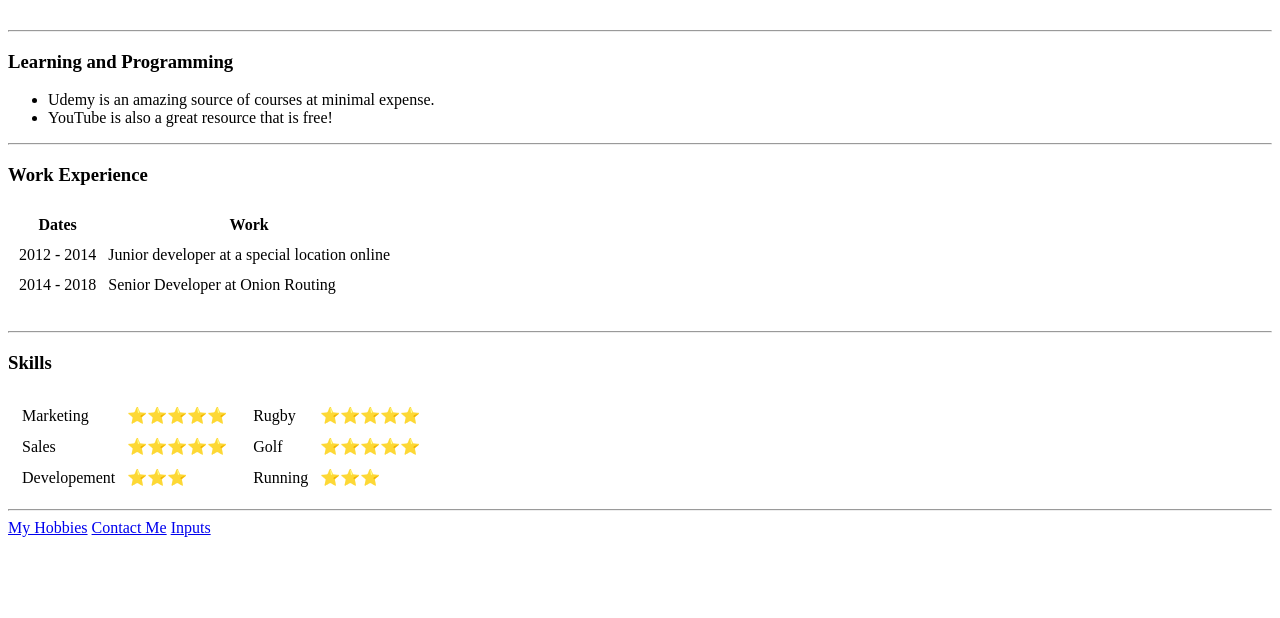
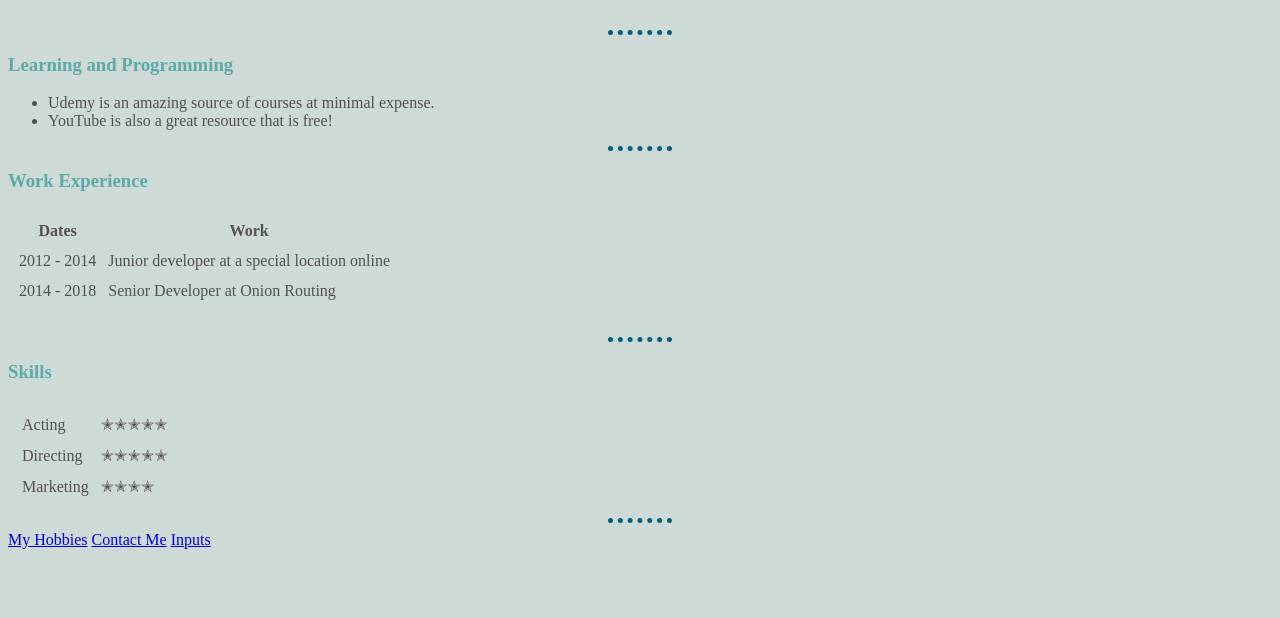
Before and after one commit to Paulwurk/project1, a plain HTML site: page index.html in a window 1280 px wide. Shown: the part 182-800 px from the top of the page. Drawn offline with Linux system fonts and the light colour scheme.

Commit message:
Update 3 - CSS improvements

```diff
--- /dev/null
+++ b/CSS/styles.css
@@ -0,0 +1,20 @@
+body {
+  background-color: #cedad5;
+  color: rgb(83, 81, 81);
+}
+
+hr {
+  border-style: none;
+  border-top: dotted;
+  border-color: #085e7d;
+  width: 5%;
+  border-width: 5px;
+}
+
+h1 {
+  color: #008e89;
+}
+
+h3 {
+  color: #5caaa7;
+}
--- a/index.html
+++ b/index.html
@@ -3,6 +3,8 @@
   <head>
     <meta charset="utf-8" />
     <title>My Personal Site</title>
+    <link rel="stylesheet" href="css/styles.css">
+
   </head>
   <body>
     <table cellspacing="20">
@@ -56,34 +58,16 @@
           <table cellspacing="10">
             <tbody>
               <tr>
-                <td>Marketing</td>
-                <td>⭐️⭐️⭐️⭐️⭐️</td>
+                <td>Acting</td>
+                <td>✭✭✭✭✭</td>
               </tr>
               <tr>
-                <td>Sales</td>
-                <td>⭐️⭐️⭐️⭐️⭐️</td>
+                <td>Directing</td>
+                <td>✭✭✭✭✭</td>
               </tr>
               <tr>
-                <td>Developement</td>
-                <td>⭐️⭐️⭐️</td>
-              </tr>
-            </tbody>
-          </table>
-        </td>
-        <td>
-          <table cellspacing="10">
-            <tbody>
-              <tr>
-                <td>Rugby</td>
-                <td>⭐️⭐️⭐️⭐️⭐️</td>
-              </tr>
-              <tr>
-                <td>Golf</td>
-                <td>⭐️⭐️⭐️⭐️⭐️</td>
-              </tr>
-              <tr>
-                <td>Running</td>
-                <td>⭐️⭐️⭐️</td>
+                <td>Marketing</td>
+                <td>✭✭✭✭</td>
               </tr>
             </tbody>
           </table>
@@ -91,7 +75,6 @@
       </tr>
     </table>
 
-
     <hr>
     <a href="hobbies.html">My Hobbies</a>
     <a href="contact-me.html">Contact Me</a>
```
Also changed, not shown: contact-me.html (+2 -0 lines), hobbies.html (+1 -0 lines), inputs.html (+3 -1 lines).
